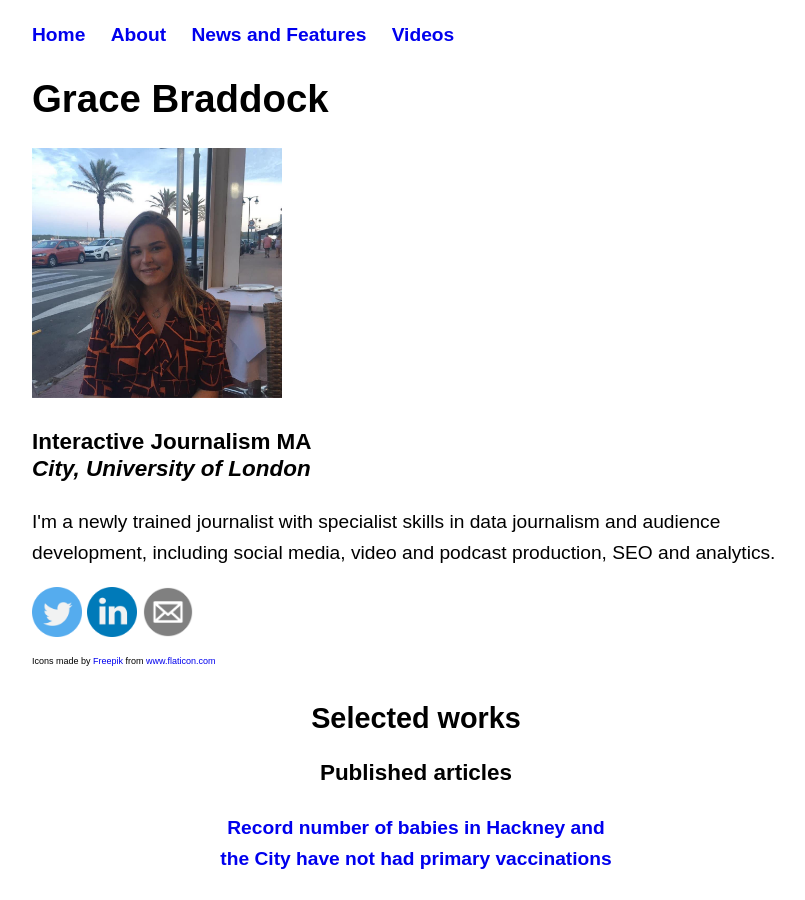
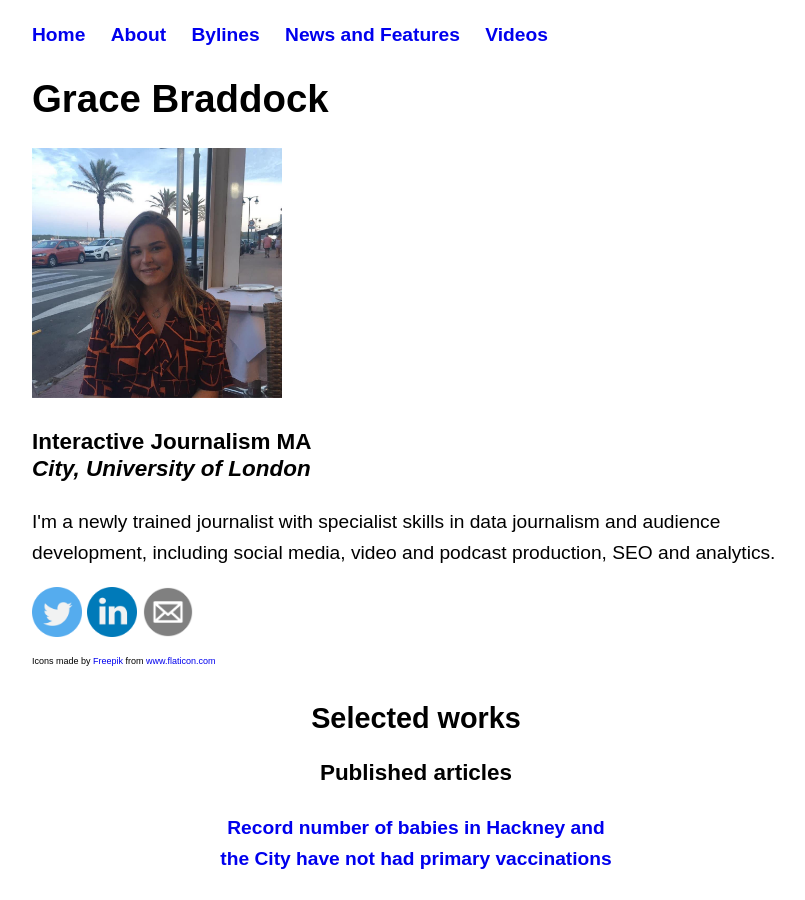
Before and after one commit to gracebraddock/gracebraddock.github.io, a Jekyll site: the page built from index.html, in a window 1280 px wide and 900 px high. Shown: the whole window, without its empty margins (224-1029 px from the left). Built offline with Jekyll 4.4.1, drawn with Linux system fonts in a browser that asks for light colours.

Commit message:
Update default.html

```diff
--- a/_layouts/default.html
+++ b/_layouts/default.html
@@ -15,6 +15,7 @@
 	    		<ul>
 	        		<li><a href="/">Home</a></li>
 				<li><a href="/about">About</a></li>
+				<li><a href="/published-work">Bylines</a></li>
 				<li><a href="/posts">News and Features</a></li>
 				<li><a href="/social-video">Videos</a></li>
 
```
